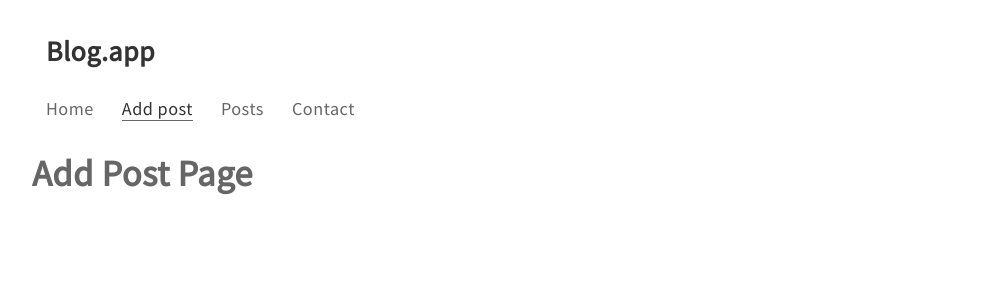
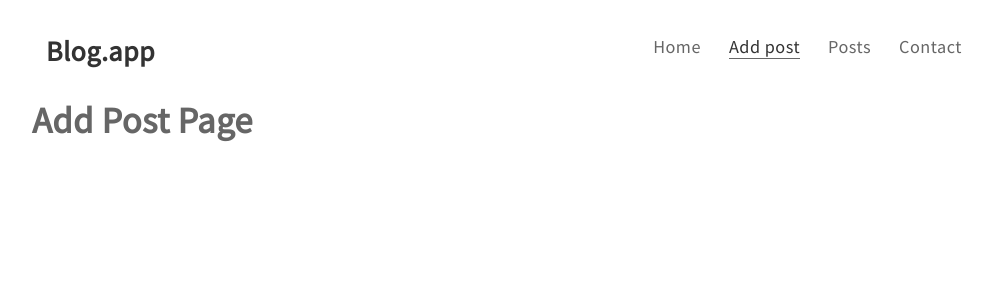
Before and after one commit to RomanJedras/blog, a React (Create React App) app in the folder client/: page /posts/new in a window 1280 px wide. Shown: the top 300 px of the page, without its empty margins (136-1128 px from the left). Built offline with nearby package versions, Linux system fonts and the light colour scheme.

Commit message:
Add class for nav

```diff
--- a/client/src/components/features/NavBar/NavBar.js
+++ b/client/src/components/features/NavBar/NavBar.js
@@ -1,7 +1,8 @@
 import React from 'react';
 import Logo from '../../common/Logo/Logo';
-import MainMenu from '../../layouts/MainMenu/MainMenu'
+import MainMenu from '../../layouts/MainMenu/MainMenu';
 
+import './NavBar.scss';
 
 class NavBar extends React.Component {
 
@@ -18,7 +19,7 @@ class NavBar extends React.Component {
 	render() {
 		const { links } = this.state;
 		return (
-			<nav>
+			<nav className={'navbar'}>
 				<Logo />
 				<MainMenu links={links} />
 			</nav>
--- /dev/null
+++ b/client/src/components/features/NavBar/NavBar.scss
@@ -0,0 +1,5 @@
+.navbar {
+  display: flex;
+  justify-content:space-between;
+  flex-wrap: wrap;
+}
```
Also changed, not shown: 1 other file (tests, documents, lock files or other folders).
